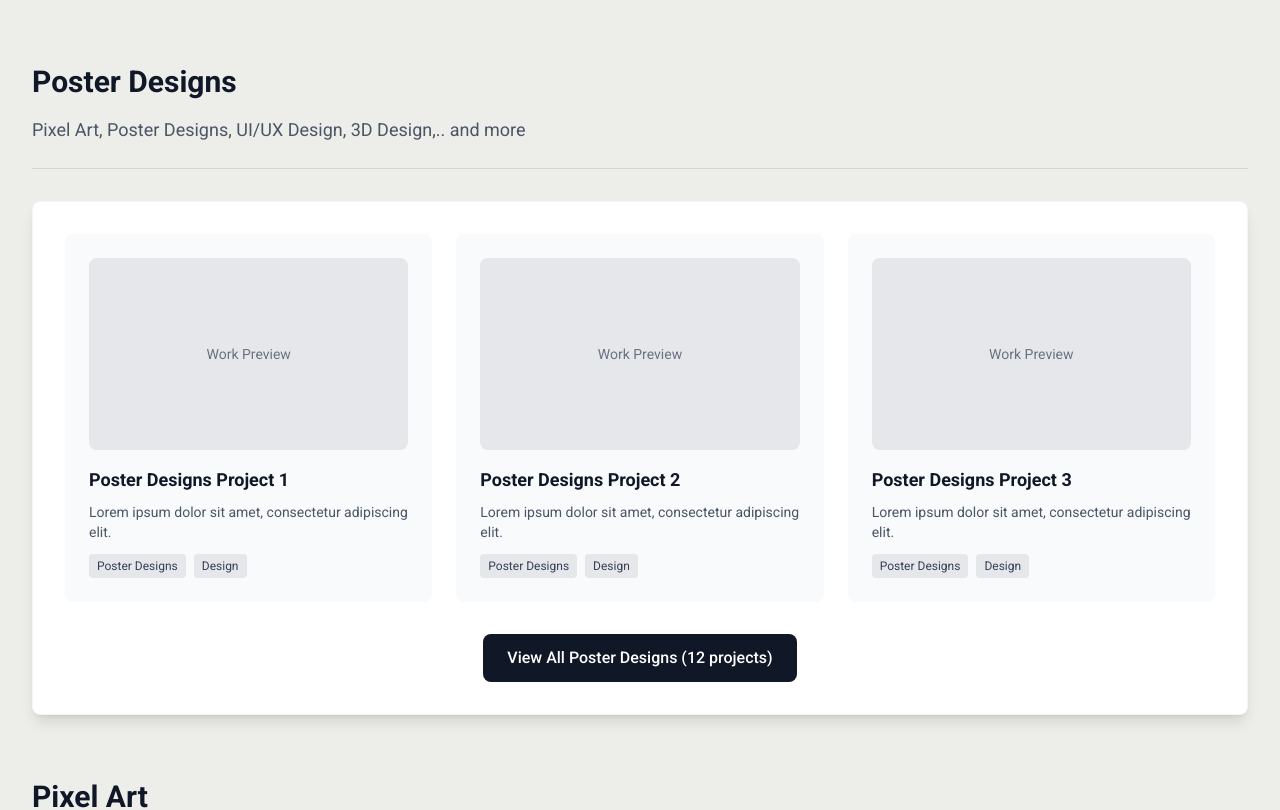
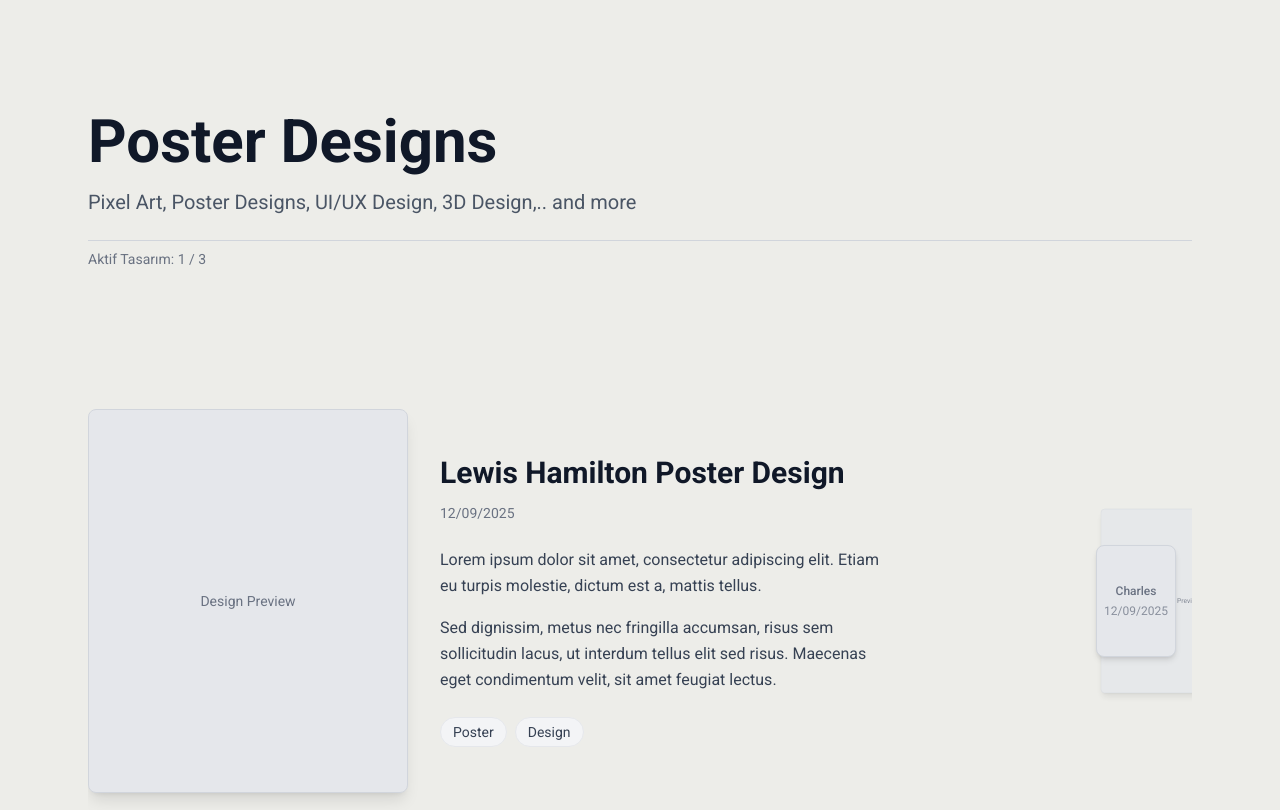
Before and after one commit to yusufgulmezz/portfolio, a Next.js app: page / in a window 1280 px wide. Shown: the part 1768-2578 px from the top of the page. Built offline with nearby package versions, Linux system fonts and the light colour scheme.

Commit message:
CategoriesSection bileşenine animasyonlu alt bölümler eklendi; her kategori için projeler tanımlandı ve etkileşimli tasarım geçişleri sağlandı.

```diff
--- a/src/components/sections/CategoriesSection.tsx
+++ b/src/components/sections/CategoriesSection.tsx
@@ -1,7 +1,8 @@
 'use client';
 
-import { motion } from 'framer-motion';
+import { motion, useScroll } from 'framer-motion';
 import Link from 'next/link';
+import { useState, useRef, useEffect } from 'react';
 
 const CategoriesSection = () => {
 
@@ -12,7 +13,33 @@ const CategoriesSection = () => {
       description: 'Creative and impressive poster designs',
       number: '01',
       color: 'from-red-500 to-pink-500',
-      count: 12
+      count: 12,
+      projects: [
+        {
+          id: 1,
+          title: 'Lewis Hamilton Poster Design',
+          date: '12/09/2025',
+          description: 'Lorem ipsum dolor sit amet, consectetur adipiscing elit. Etiam eu turpis molestie, dictum est a, mattis tellus.',
+          image: '/api/placeholder/300/400',
+          tags: ['Poster', 'Design']
+        },
+        {
+          id: 2,
+          title: 'Charles Leclerc Poster Design',
+          date: '12/09/2025',
+          description: 'Lorem ipsum dolor sit amet, consectetur adipiscing elit. Etiam eu turpis molestie, dictum est a, mattis tellus.',
+          image: '/api/placeholder/300/400',
+          tags: ['Poster', 'Design']
+        },
+        {
+          id: 3,
+          title: 'Max Verstappen Poster Design',
+          date: '12/09/2025',
+          description: 'Lorem ipsum dolor sit amet, consectetur adipiscing elit. Etiam eu turpis molestie, dictum est a, mattis tellus.',
+          image: '/api/placeholder/300/400',
+          tags: ['Poster', 'Design']
+        }
+      ]
     },
     {
       id: 'pixel-art',
@@ -20,7 +47,25 @@ const CategoriesSection = () => {
       description: 'Retro-style pixel art works',
       number: '02',
       color: 'from-green-500 to-teal-500',
-      count: 8
+      count: 8,
+      projects: [
+        {
+          id: 4,
+          title: 'Retro Gaming Character',
+          date: '10/09/2025',
+          description: 'Sed dignissim, metus nec fringilla accumsan, risus sem sollicitudin lacus, ut interdum tellus elit sed risus.',
+          image: '/api/placeholder/300/400',
+          tags: ['Pixel Art', 'Character']
+        },
+        {
+          id: 5,
+          title: 'Cyberpunk Cityscape',
+          date: '08/09/2025',
+          description: 'Maecenas eget condimentum velit, sit amet feugiat lectus.',
+          image: '/api/placeholder/300/400',
+          tags: ['Pixel Art', 'Landscape']
+        }
+      ]
     },
     {
       id: '3d',
@@ -28,7 +73,25 @@ const CategoriesSection = () => {
       description: 'Modern 3D modeling and rendering projects',
       number: '03',
       color: 'from-blue-500 to-indigo-500',
-      count: 15
+      count: 15,
+      projects: [
+        {
+          id: 6,
+          title: 'Architectural Visualization',
+          date: '03/09/2025',
+          description: 'Modern building design with realistic lighting and materials.',
+          image: '/api/placeholder/300/400',
+          tags: ['3D', 'Architecture']
+        },
+        {
+          id: 7,
+          title: 'Product Render',
+          date: '01/09/2025',
+          description: 'High-quality product visualization for e-commerce.',
+          image: '/api/placeholder/300/400',
+          tags: ['3D', 'Product']
+        }
+      ]
     },
     {
       id: 'ui-ux',
@@ -36,7 +99,25 @@ const CategoriesSection = () => {
       description: 'User experience focused interface designs',
       number: '04',
       color: 'from-purple-500 to-pink-500',
-      count: 20
+      count: 20,
+      projects: [
+        {
+          id: 8,
+          title: 'Mobile App Interface',
+          date: '28/08/2025',
+          description: 'Clean and intuitive mobile app design with modern UI patterns.',
+          image: '/api/placeholder/300/400',
+          tags: ['UI/UX', 'Mobile']
+        },
+        {
+          id: 9,
+          title: 'Dashboard Design',
+          date: '25/08/2025',
+          description: 'Data visualization dashboard with interactive elements.',
+          image: '/api/placeholder/300/400',
+          tags: ['UI/UX', 'Dashboard']
+        }
+      ]
     },
     {
       id: 'coding',
@@ -44,10 +125,236 @@ const CategoriesSection = () => {
       description: 'Web and mobile application development projects',
       number: '05',
       color: 'from-orange-500 to-red-500',
-      count: 25
+      count: 25,
+      projects: [
+        {
+          id: 10,
+          title: 'E-commerce Website',
+          date: '20/08/2025',
+          description: 'Full-stack e-commerce solution with modern technologies.',
+          image: '/api/placeholder/300/400',
+          tags: ['Web', 'E-commerce']
+        },
+        {
+          id: 11,
+          title: 'Portfolio Website',
+          date: '15/08/2025',
+          description: 'Responsive portfolio website with smooth animations.',
+          image: '/api/placeholder/300/400',
+          tags: ['Web', 'Portfolio']
+        }
+      ]
     }
   ];
 
+  // AnimatedSection component for each category
+  const AnimatedSection = ({ designs, title, subtitle }: {
+    designs: Array<{
+      id: number;
+      title: string;
+      date: string;
+      description: string;
+      image: string;
+      tags: string[];
+    }>,
+    title: string,
+    subtitle: string
+  }) => {
+    const containerRef = useRef<HTMLDivElement>(null);
+    const headerRef = useRef<HTMLDivElement>(null);
+    const { scrollYProgress } = useScroll({
+      target: containerRef,
+      offset: ["start center", "end start"]
+    });
+
+    const [currentIndex, setCurrentIndex] = useState(0);
+    const [isHeaderVisible, setIsHeaderVisible] = useState(false);
+
+    // Header görünürlüğünü kontrol et
+    useEffect(() => {
+      const observer = new IntersectionObserver(
+        ([entry]) => {
+          setIsHeaderVisible(entry.isIntersecting);
+        },
+        { threshold: 0.5 }
+      );
+
+      if (headerRef.current) {
+        observer.observe(headerRef.current);
+      }
+
+      return () => observer.disconnect();
+    }, []);
+
+    // Scroll progress'e göre hangi tasarımın aktif olacağını belirle (sadece ilk tasarımı göster)
+    useEffect(() => {
+      const unsubscribe = scrollYProgress.on("change", (latest) => {
+        // Sadece header görünürse ve scroll başladıysa ilk tasarımı göster
+        if (isHeaderVisible && latest > 0) {
+          setCurrentIndex(0);
+        }
+      });
+
+      return () => unsubscribe();
+    }, [scrollYProgress, isHeaderVisible]);
+
+    // Tasarım değiştirme fonksiyonu
+    const goToProject = (index: number) => {
+      console.log('Tıklanan tasarım index:', index, 'Toplam tasarım sayısı:', designs.length);
+      if (index >= 0 && index < designs.length) {
+        setCurrentIndex(index);
+      }
+    };
+
+    return (
+      <section ref={containerRef} className="py-12">
+        <div className="max-w-6xl mx-auto px-6">
+          <div ref={headerRef} className="mb-8">
+            <h2 className="text-4xl sm:text-5xl lg:text-6xl font-bold text-gray-900 mb-4">{title}</h2>
+            <p className="text-xl text-gray-600 max-w-3xl">{subtitle}</p>
+            <div className="w-full h-px bg-gray-300 mt-6"></div>
+            {/* Debug info */}
+            <div className="text-sm text-gray-500 mt-2">
+              Aktif Tasarım: {currentIndex + 1} / {designs.length}
+            </div>
+          </div>
+
+          <div className="relative h-[600px] overflow-hidden">
+            {designs.map((design, index) => {
+              // Ana tasarım için animasyon değerleri
+              const isActive = index === currentIndex;
+              const isNext = index === currentIndex + 1;
+              const isPrevious = index === currentIndex - 1;
+
+              let x = "100%";
+              let scale = 0.6;
+              let opacity = 0;
+              let zIndex = 1;
+
+              if (isActive) {
+                x = "0%";
+                scale = 1;
+                opacity = 1;
+                zIndex = 50;
+              } else if (isNext) {
+                x = "70%";
+                scale = 0.6;
+                opacity = 0.8;
+                zIndex = 5;
+              } else if (isPrevious) {
+                x = "-100%";
+                scale = 0.6;
+                opacity = 0;
+                zIndex = 1;
+              }
+
+              return (
+                <motion.div
+                  key={design.id}
+                  className="absolute inset-0 flex items-center"
+                  style={{ zIndex }}
+                  animate={{
+                    x,
+                    scale,
+                    opacity
+                  }}
+                  transition={{
+                    type: "spring",
+                    stiffness: 100,
+                    damping: 30,
+                    mass: 1
+                  }}
+                >
+                  <div className="flex items-center gap-8 w-full">
+                    {/* Sol taraf - Tasarım görüntüsü */}
+                    <motion.div
+                      className="flex-shrink-0"
+                      animate={{
+                        scale: isActive ? 1 : 0.8
+                      }}
+                      transition={{
+                        type: "spring",
+                        stiffness: 100,
+                        damping: 30
+                      }}
+                    >
+                      <div className="w-80 h-96 bg-gray-200 rounded-lg border border-gray-300 shadow-lg flex items-center justify-center">
+                        <div className="text-gray-500 text-sm">Design Preview</div>
+                      </div>
+                    </motion.div>
+
+                    {/* Sağ taraf - İçerik */}
+                    <motion.div
+                      className="flex-1 max-w-md"
+                      animate={{
+                        opacity: isActive ? 1 : 0.6,
+                        x: isActive ? 0 : 50
+                      }}
+                      transition={{
+                        type: "spring",
+                        stiffness: 100,
+                        damping: 30
+                      }}
+                    >
+                      <h3 className="text-2xl lg:text-3xl font-bold text-gray-900 mb-3">{design.title}</h3>
+                      <p className="text-gray-500 text-sm mb-6">{design.date}</p>
+                      <p className="text-gray-700 text-base leading-relaxed mb-4">{design.description}</p>
+                      <p className="text-gray-700 text-base leading-relaxed mb-6">
+                        Sed dignissim, metus nec fringilla accumsan, risus sem sollicitudin lacus, ut interdum tellus elit sed risus. Maecenas eget condimentum velit, sit amet feugiat lectus.
+                      </p>
+
+                      {/* Tags */}
+                      <div className="flex gap-2 flex-wrap">
+                        {design.tags.map((tag: string, tagIndex: number) => (
+                          <span
+                            key={tagIndex}
+                            className="px-3 py-1 bg-gray-100 text-gray-700 text-sm rounded-full border border-gray-200"
+                          >
+                            {tag}
+                          </span>
+                        ))}
+                      </div>
+                    </motion.div>
+                  </div>
+                </motion.div>
+              );
+            })}
+
+            {/* Sağda sadece 1 tane thumbnail - sonraki tasarım */}
+            {currentIndex < designs.length - 1 && (
+              <div className="absolute top-1/2 right-4 -translate-y-1/2 z-20">
+                <motion.button
+                  onClick={() => {
+                    console.log('Thumbnail tıklandı, sonraki tasarıma geçiliyor');
+                    goToProject(currentIndex + 1);
+                  }}
+                  className="w-20 h-28 bg-gray-200 rounded-lg border border-gray-300 shadow-md flex flex-col items-center justify-center hover:shadow-lg transition-all duration-300 cursor-pointer hover:scale-105 relative z-30"
+                  initial={{ opacity: 0, x: 50 }}
+                  animate={{ opacity: 1, x: 0 }}
+                  transition={{
+                    type: "spring",
+                    stiffness: 100,
+                    damping: 30
+                  }}
+                  whileHover={{ scale: 1.05 }}
+                  whileTap={{ scale: 0.95 }}
+                >
+                  <div className="text-gray-500 text-center px-2">
+                    <div className="font-medium text-xs leading-tight">
+                      {designs[currentIndex + 1]?.title.split(' ')[0] || 'Next'}
+                    </div>
+                    <div className="text-xs mt-1 opacity-75">
+                      {designs[currentIndex + 1]?.date || ''}
+                    </div>
+                  </div>
+                </motion.button>
+              </div>
+            )}
+          </div>
+        </div>
+      </section>
+    );
+  };
 
 
   return (
@@ -69,85 +376,16 @@ const CategoriesSection = () => {
           </p>
         </motion.div>
 
-        {/* Categories Sections */}
-        <div className="space-y-16">
-          {categories.map((category, index) => (
-            <motion.div
-              key={category.id}
-              initial={{ opacity: 0, y: 30 }}
-              whileInView={{ opacity: 1, y: 0 }}
-              viewport={{ once: true }}
-              transition={{ duration: 0.8, delay: index * 0.2 }}
-              className="group relative"
-            >
-              {/* Category Header */}
-              <div className="mb-8">
-                <h3 className="text-2xl sm:text-3xl font-bold text-gray-900 mb-4">
-                  {category.name}
-                </h3>
-                <p className="text-lg text-gray-600 mb-6">
-                  Pixel Art, Poster Designs, UI/UX Design, 3D Design,.. and more
-                </p>
-                <div className="w-full h-px bg-gray-300"></div>
-              </div>
 
-              {/* Category Content */}
-              <div className="bg-white rounded-lg shadow-lg p-8 border border-gray-100 relative overflow-hidden">
-                <div className="relative z-10">
-                  {/* Sample Work Items */}
-                  <div className="grid grid-cols-1 md:grid-cols-2 lg:grid-cols-3 gap-6">
-                    {[...Array(3)].map((_, itemIndex) => (
-                      <motion.div
-                        key={itemIndex}
-                        initial={{ opacity: 0, y: 20 }}
-                        whileInView={{ opacity: 1, y: 0 }}
-                        viewport={{ once: true }}
-                        transition={{ duration: 0.6, delay: itemIndex * 0.1 }}
-                        className="bg-gray-50 rounded-lg p-6 hover:bg-gray-100 transition-colors duration-300"
-                      >
-                        {/* Image Placeholder */}
-                        <div className="w-full h-48 bg-gray-200 rounded-lg mb-4 flex items-center justify-center">
-                          <div className="text-gray-500 text-sm">Work Preview</div>
-                        </div>
-
-                        {/* Content */}
-                        <h4 className="text-lg font-semibold text-gray-900 mb-2">
-                          {category.name} Project {itemIndex + 1}
-                        </h4>
-                        <p className="text-sm text-gray-600 mb-3">
-                          Lorem ipsum dolor sit amet, consectetur adipiscing elit.
-                        </p>
-
-                        {/* Tags */}
-                        <div className="flex gap-2 flex-wrap">
-                          <span className="px-2 py-1 bg-gray-200 text-gray-700 text-xs rounded">
-                            {category.name}
-                          </span>
-                          <span className="px-2 py-1 bg-gray-200 text-gray-700 text-xs rounded">
-                            Design
-                          </span>
-                        </div>
-                      </motion.div>
-                    ))}
-                  </div>
-
-                  {/* View More Button */}
-                  <div className="mt-8 text-center">
-                    <Link href={`/projects?category=${category.id}`}>
-                      <motion.button
-                        whileHover={{ scale: 1.05 }}
-                        whileTap={{ scale: 0.95 }}
-                        className="px-6 py-3 bg-gray-900 text-white font-medium rounded-lg hover:bg-gray-800 transition-colors duration-300"
-                      >
-                        View All {category.name} ({category.count} projects)
-                      </motion.button>
-                    </Link>
-                  </div>
-                </div>
-              </div>
-            </motion.div>
-          ))}
-        </div>
+        {/* Animated Categories Sections */}
+        {categories.map((category, index) => (
+          <AnimatedSection
+            key={category.id}
+            designs={category.projects || []}
+            title={category.name}
+            subtitle="Pixel Art, Poster Designs, UI/UX Design, 3D Design,.. and more"
+          />
+        ))}
 
         {/* Bottom CTA */}
         <motion.div
```
